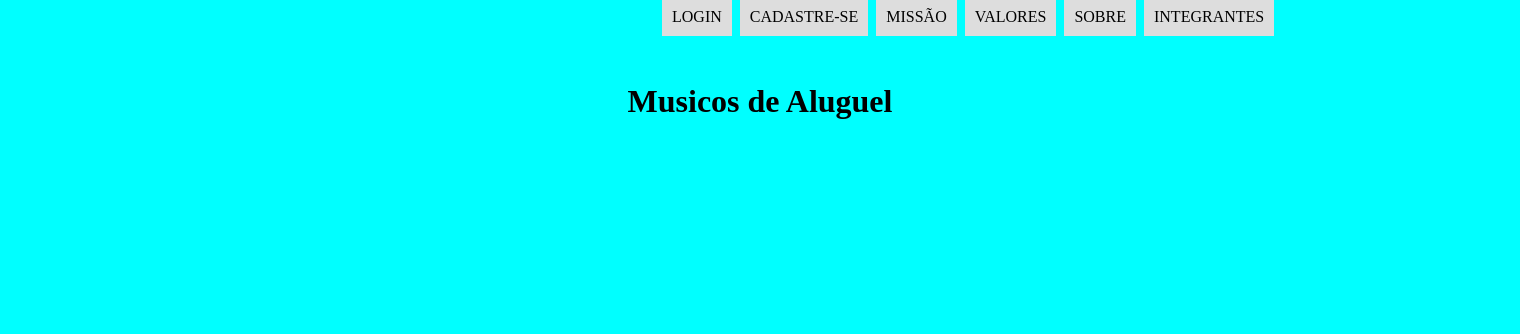
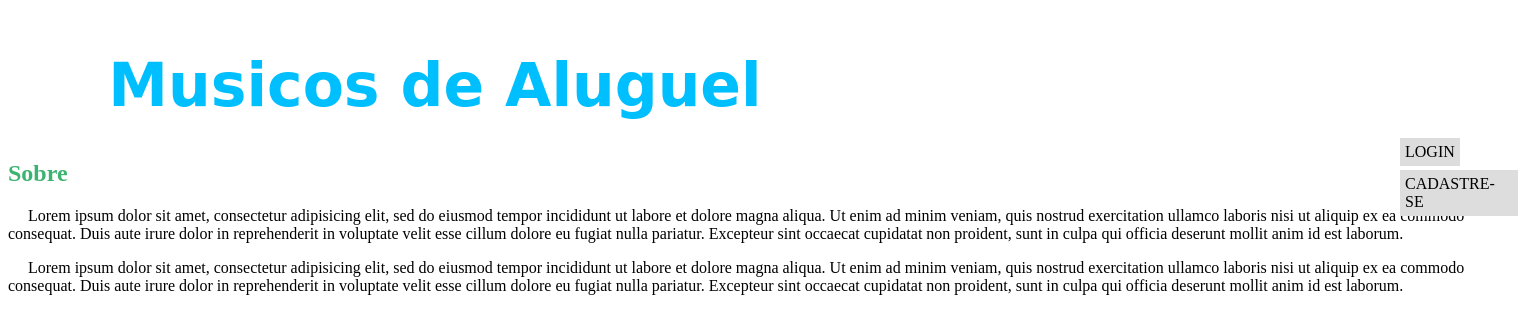
Before and after one commit to Leonardo-AD/musicosdealuguel, a PHP site: page / in a window 1520 px wide. Shown: the top 334 px of the page. Run offline with PHP 8.4, Linux system fonts and the light colour scheme.

Commit message:
Atualização do html e css

```diff
--- a/estilo.css
+++ b/estilo.css
@@ -1,41 +1,61 @@
 @charset;
 
+header#cabecalho{
+	height: -12px;
+}
+h1{
+	color: #00BFFF;
+	font-size: 60px;
+	font-family: cursive;
+	text-align: center;
+	margin-left: auto;
+    margin-right: 650px;
+    margin-top: 50px;
+ 	padding: -10px;
+}
+h2{
+	color:#3CB371;
+}
 body{
-	background-color: #00ffff;
+	background-color: white;
+}
+p {
+	text-indent: 20px;
 }
 
 
 /* formatando o menu */
 
-nav#menu{
+
+nav#men1{
 	display:block;
 }
 
-nav#menu ul{
+nav#men1 ul{
 	list-style: none;
 	text-transform: uppercase;
 	position:absolute;
-	top:-20px;
-	left:620px;
+	margin-left: 1350px;
+    margin-top: -175px;
 }
 
-nav#menu li{
+nav#men1 li{
 	display:inline-block;
 	background-color:#dddddd;
-	padding:10px;
+	padding:5px;
 	margin:2px;
 	transition:background-color 1s;
 }
 
-nav#menu li:hover{
+nav#men1 li:hover{
 	background-color:black;
 }
 
-nav#menu a{
+nav#men1 a{
 	color:#000000;
 	text-decoration:none;
 }
 
-nav#menu a:hover{
+nav#men1 a:hover{
 	color:#ffffff;
 }
--- a/index.html
+++ b/index.html
@@ -7,19 +7,31 @@
 	<link rel="stylesheet" type="text/css" href="estilo.css"/>
 </head>
 <body>
-		<nav id="menu">
-		<ul>
-			<li><a href="login.html">Login</a></li>
+	<header id="cabecalho">
+		<h1>Musicos de Aluguel</h1>
+		<h2>Sobre</h2>
+
+		<p>Lorem ipsum dolor sit amet, consectetur adipisicing elit, sed do eiusmod
+		tempor incididunt ut labore et dolore magna aliqua. Ut enim ad minim veniam,
+		quis nostrud exercitation ullamco laboris nisi ut aliquip ex ea commodo
+		consequat. Duis aute irure dolor in reprehenderit in voluptate velit esse
+		cillum dolore eu fugiat nulla pariatur. Excepteur sint occaecat cupidatat non
+		proident, sunt in culpa qui officia deserunt mollit anim id est laborum.</p>
+
+		<p>Lorem ipsum dolor sit amet, consectetur adipisicing elit, sed do eiusmod
+		tempor incididunt ut labore et dolore magna aliqua. Ut enim ad minim veniam,
+		quis nostrud exercitation ullamco laboris nisi ut aliquip ex ea commodo
+		consequat. Duis aute irure dolor in reprehenderit in voluptate velit esse
+		cillum dolore eu fugiat nulla pariatur. Excepteur sint occaecat cupidatat non
+		proident, sunt in culpa qui officia deserunt mollit anim id est laborum.</p>
+
+		<nav id="men1">
+			<ul>
+				<li><a href="login.html">Login</a></li>
 			<li><a href="cadastre.html">Cadastre-se</a></li>
-			<li><a href="missao.html">Missão</a></li>
-			<li><a href="valores.htm">Valores</a></li>
-			<li><a href="sobre.html">Sobre</a></li>
-			<li><a href="integrantes.html">Integrantes</a></li>
-		</ul>
-		</nav><br><br><br>
-	<center>
-		<h1>Musicos de Aluguel</h1>
-	</center>
+			</ul>
+		</nav>
+	</header>
 
 </body>
 </html>
```
Also changed, not shown: 1454513962_727939_1454514125_noticia_normal.jpg (added).
